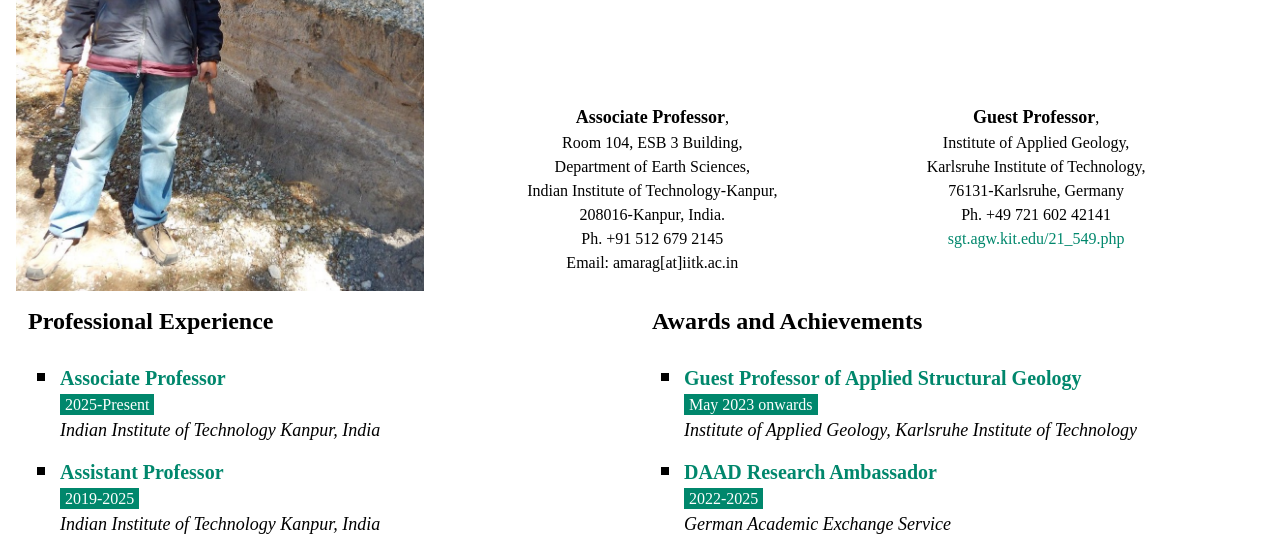
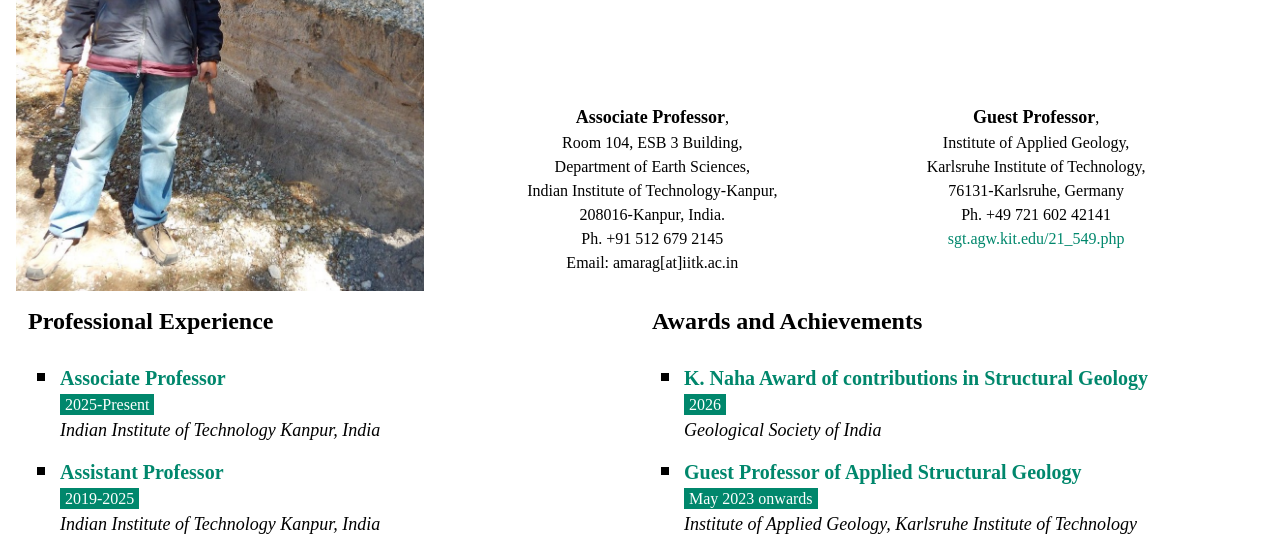
Before and after one commit to amarag-iitk/amarag-iitk.github.io, a plain HTML site: page pages/Amar.html in a window 1280 px wide. Shown: the part 399-947 px from the top of the page. Drawn offline with nearby package versions, Linux system fonts and the light colour scheme.

Commit message:
1 Nov 2026

```diff
--- a/pages/Amar.html
+++ b/pages/Amar.html
@@ -558,6 +558,11 @@
             <span class="page-heading" style="font-size: 24px;"><b>Awards and Achievements</b></span>
             <ul class="designations" style="text-align: left; list-style: square;">
             <li>
+                <span class="page-des" style="display: block;">K. Naha Award of contributions in Structural Geology</span>
+                <span class="pl-5 page-dates">2026</span><br>
+                <span class="page-place" style="display: block;">Geological Society of India</span>
+            </li>
+                <li>
                 <span class="page-des" style="display: block;">Guest Professor of Applied Structural Geology</span>
                 <span class="pl-5 page-dates">May 2023 onwards</span><br>
                 <span class="page-place" style="display: block;">Institute of Applied Geology, Karlsruhe Institute of Technology</span>
```
Also changed, not shown: pages/research.html (+9 -9 lines).
